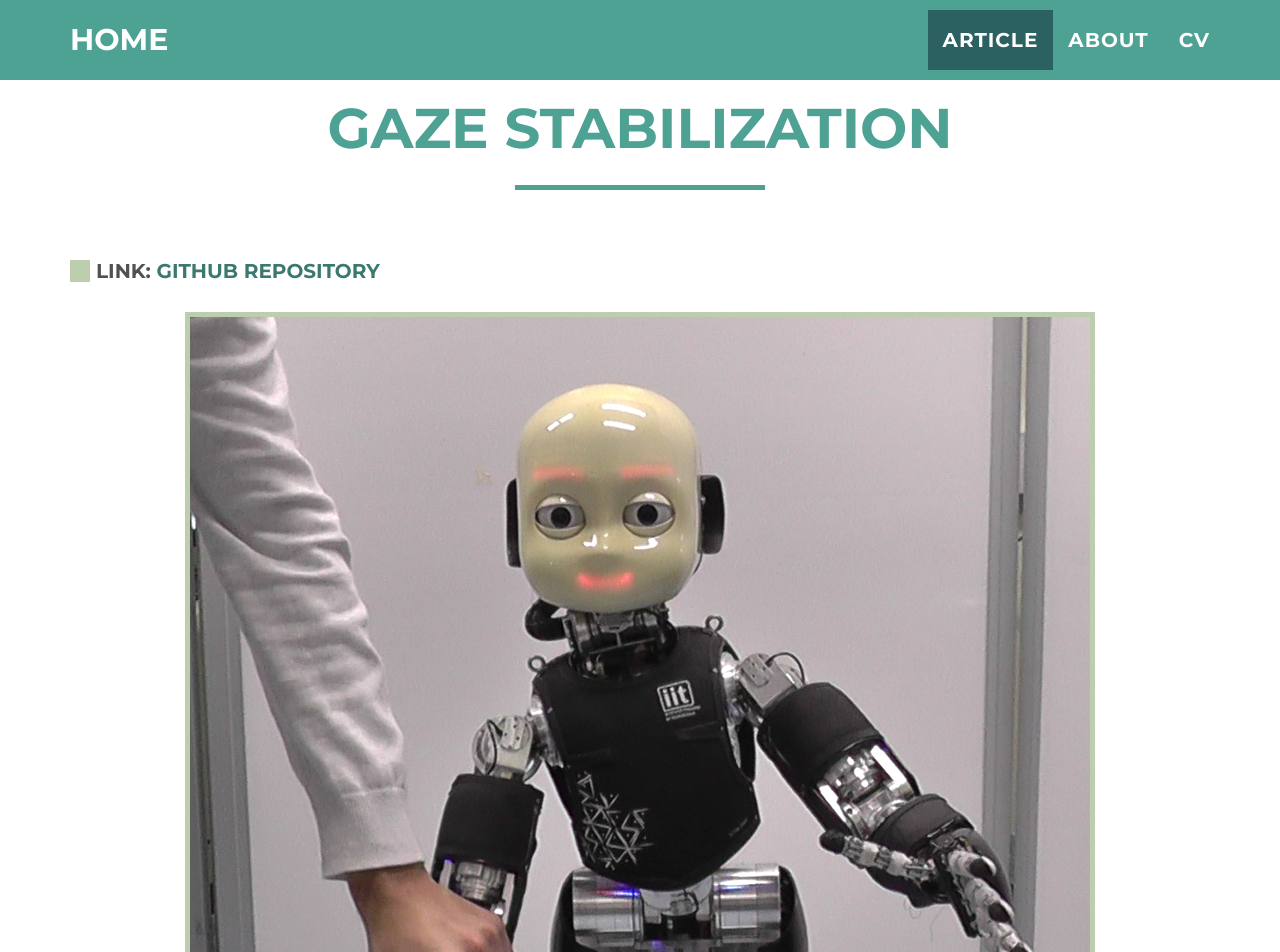
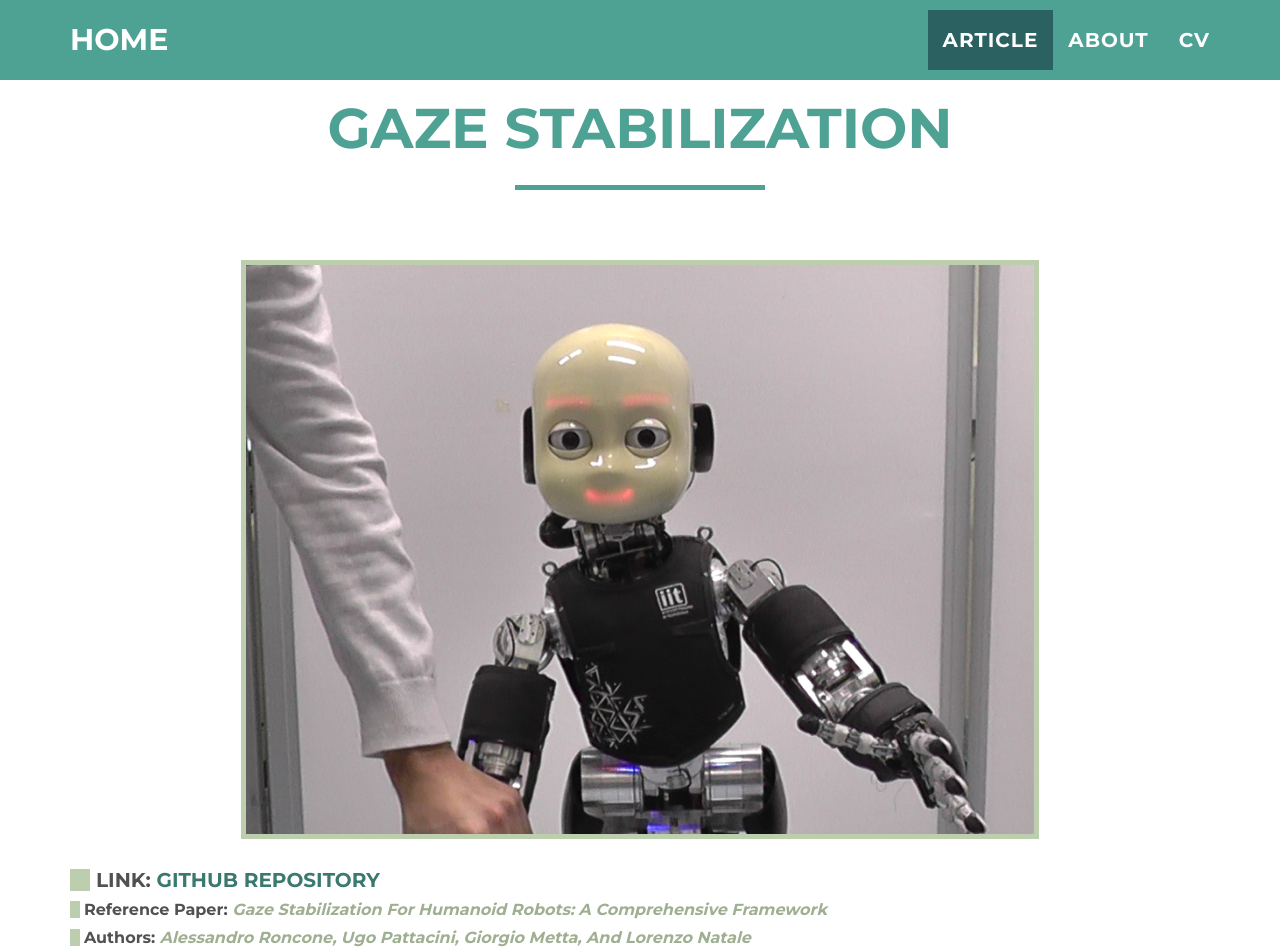
Before and after one commit to alecive/alecive.github.io, a Jekyll site: the page built from _posts/2015-01-22-gazeStabilization.md, in a window 1280 px wide and 1400 px high, scrolled down 578 px. Shown: the top 952 px of the window. Built offline with Jekyll 4.4.1, drawn with Linux system fonts in a browser that asks for light colours; some of the changed text lies outside the part shown.

Commit message:
General improvements

```diff
--- a/_includes/post.html
+++ b/_includes/post.html
@@ -9,17 +9,18 @@
                 </div>
             </div>
             <div id="article">
+                <div id="article-img">
+                    {% if page.img %}
+                        <img src="/img/portfolio/{{ page.img }}" class="img-responsive img-centered" alt="{{ page.alt }}">
+                    {% endif %}
+                </div>
+
                 {% if page.download-link%}
                     <h2>Download Link: <a href="{{ page.download-link }}" target="_blank">{{ page.download-alt }}</a></h2>
                 {% elsif page.link%}
                     <h2>Link: <a href="{{ page.link }}" target="_blank">{{ page.link-alt }}</a></h2>
                 {% endif%}
 
-                {% if page.img %}
-                <a href="/img/portfolio/{{ page.img }}" target="_blank">
-                    <img src="/img/portfolio/{{ page.img }}" class="img-responsive img-centered" alt="{{ page.alt }}">
-                </a>
-                {% endif %}
                 {{ content }}
             </div>
         </div>
--- a/_includes/video.html
+++ b/_includes/video.html
@@ -1,6 +1,8 @@
 <div id="article-img">
-    <div class="video-container">
-        <iframe width="{{include.width}}" height="{{include.height}}" class="img img-centered" src="{{ include.url }}?showinfo=0;rel=0&amp;vq=hd720" frameborder="0" allowfullscreen style="margin-bottom: 0px;"></iframe>
-    </div>
-    <pre style="margin-bottom: 20px;"><code>{{ include.description }}</code></pre>
+        <div class="video-container">
+            <iframe width="{{include.width}}" height="{{include.height}}" class="img img-centered" src="{{ include.url }}?showinfo=0;rel=0&amp;vq=hd720" frameborder="0" allowfullscreen style="margin-bottom: 0px;"></iframe>
+        </div>
+    {% if include.description%}
+        <pre style="margin-bottom: 20px;"><code>{{ include.description }}</code></pre>
+    {% endif%}
 </div>
--- a/_posts/2015-01-22-gazeStabilization.md
+++ b/_posts/2015-01-22-gazeStabilization.md
@@ -23,7 +23,7 @@
 
 Here is a video that summarizes the behavior:
 
-{% include video.html url="//www.youtube.com/embed/NSGea-tCLZM" description="" %}
+{% include video.html url="//www.youtube.com/embed/NSGea-tCLZM" %}
 
 ## Description
 
@@ -44,8 +44,8 @@
 
 To validate our work we set up two experiments:
 
- * Exp. A: compensation of self-generated motion: we issue a predefined sequence at the yaw, pitch, and roll of the torso and test both the kFF and the iFB conditions carrying out a repeatable comparison between the two.
- * Exp. B: compensation in presence of an external perturbation: the motion of the fixation point is caused by the experimenter who physically moves the torso of the robot. In this case there is no feedforward signal available, and the robot uses only the iFB signal.
+ * <i>Exp. A:</i> compensation of self-generated motion: we issue a predefined sequence at the yaw, pitch, and roll of the torso and test both the kFF and the iFB conditions carrying out a repeatable comparison between the two.
+ * <i>Exp. B:</i> compensation in presence of an external perturbation: the motion of the fixation point is caused by the experimenter who physically moves the torso of the robot. In this case there is no feedforward signal available, and the robot uses only the iFB signal.
 
 For each experiment, two different sessions have been conducted: in the first session the robot stabilizes the gaze only with the eyes, while in the second session it uses both the neck and the eyes. In both the scenarios, a session without compensation has been performed and used as a baseline for comparison. It is worth noticing that Experiment A is obviously a more controlled scenario, and for this reason we have used it to obtain a quantitative analysis. In Experiment B instead the disturbances are generated manually, and, as such, it is provided only a qualitative assessment of the performance of the iFB modality. For validation we use the dense optical flow measured from the cameras (cf. <i>Figure 3</i>). This can be used as an external, unbiased measure because it is not used in the stabilization loop.
 
```
Also changed, not shown: _includes/css/main.css (+18 -3 lines), _posts/2014-07-18-DevelopmentofBodyRepresentations-Website.md (+0 -2 lines), img/portfolio/gazeStabilization-blockDiagram.svg.
